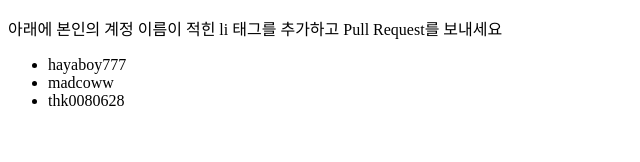
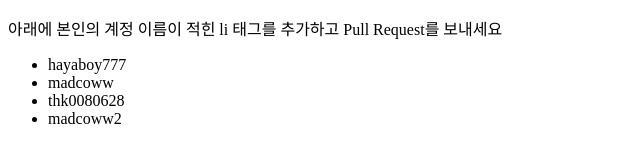
Before and after one commit to thk0080628-cmd/git-test-final, a plain HTML site: page index.html in a window 1280 px wide. Shown: the full height of the page, 0-640 px from the left. Drawn offline with Linux system fonts and the light colour scheme.

Commit message:
이름다시추가

```diff
--- a/index.html
+++ b/index.html
@@ -6,6 +6,7 @@
             <li>hayaboy777</li>
             <li>madcoww</li>
             <li>thk0080628</li>
+            <li>madcoww2</li>
 
 
     </body>
```
